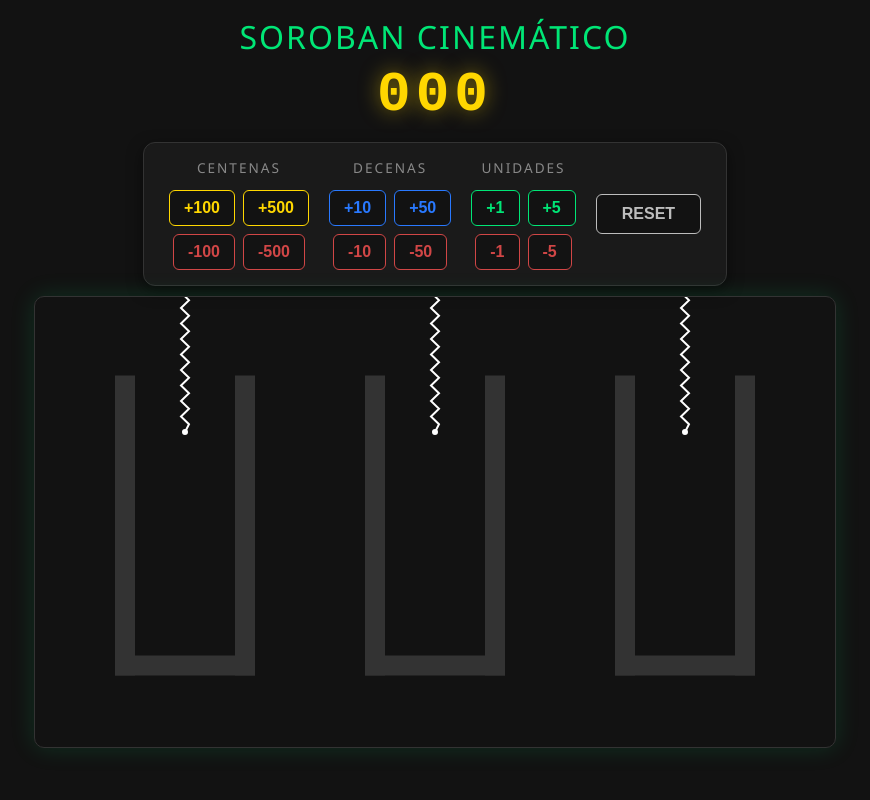
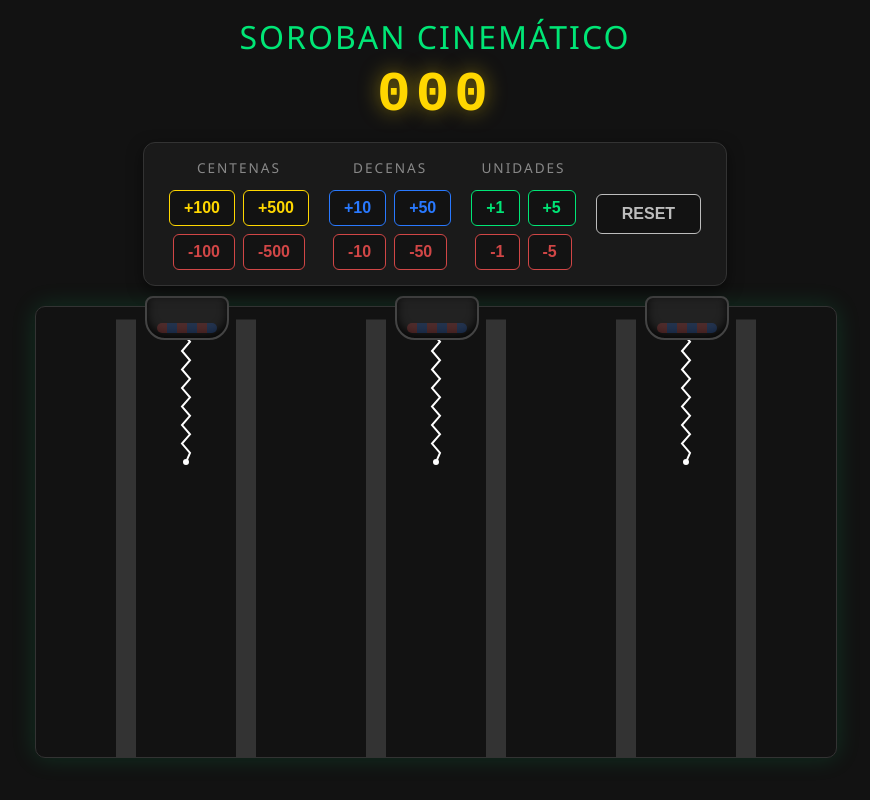
Before and after one commit to RenatoMRobles/Robles_Soroban_Cinematico, a Flask app: page / in a window 1280 px wide. Shown: the whole page, without its empty margins (205-1075 px from the left). Run offline with Flask 3, Linux system fonts and the light colour scheme.

Commit message:
Fase 7: HUD Electroimanes y Reparacion Cuantica de Tombolochas

```diff
--- a/templates/index.html
+++ b/templates/index.html
@@ -18,13 +18,8 @@
             font-family: 'Courier New', Courier, monospace; letter-spacing: 5px;
         }
 
-        #canvas-container {
-            width: 800px; height: 450px; border: 1px solid #333;
-            box-shadow: 0 0 25px rgba(0, 230, 118, 0.15); border-radius: 10px;
-        }
-
         .panel-control {
-            display: flex; gap: 20px; margin-bottom: 10px;
+            display: flex; gap: 20px; margin-bottom: 20px; z-index: 20;
             background: #1A1A1A; padding: 15px 25px; border-radius: 12px;
             border: 1px solid #333; box-shadow: 0 5px 15px rgba(0,0,0,0.5);
         }
@@ -40,12 +35,54 @@
         .btn-u { color: #00E676; border-color: #00E676; } .btn-u:hover { background-color: #00E676; color: #121212; }
         .btn-d { color: #2979FF; border-color: #2979FF; } .btn-d:hover { background-color: #2979FF; color: #121212; }
         .btn-c { color: #FFD700; border-color: #FFD700; } .btn-c:hover { background-color: #FFD700; color: #121212; }
+        .btn-sub { color: #FF5252; border-color: #FF5252; opacity: 0.8;} .btn-sub:hover { background-color: #FF5252; color: #121212; opacity: 1;}
+        .btn-reset { color: #BDBDBD; border-color: #BDBDBD; height: 100%; align-self: center; padding: 10px 25px;} .btn-reset:hover { background-color: #BDBDBD; color: #121212; }
 
-        .btn-sub { color: #FF5252; border-color: #FF5252; opacity: 0.8;}
-        .btn-sub:hover { background-color: #FF5252; color: #121212; opacity: 1;}
+        /* 🎬 Escenario de Simulación para posicionar los imanes */
+        #escenario {
+            position: relative;
+            width: 800px; height: 450px;
+        }
 
-        .btn-reset { color: #BDBDBD; border-color: #BDBDBD; height: 100%; align-self: center; padding: 10px 25px;}
-        .btn-reset:hover { background-color: #BDBDBD; color: #121212; }
+        #canvas-container {
+            width: 100%; height: 100%; border: 1px solid #333;
+            box-shadow: 0 0 25px rgba(0, 230, 118, 0.15); border-radius: 10px;
+            background-color: transparent;
+        }
+
+        /* 🧲 Estilo del Electroimán Corporativo */
+        .iman-visual {
+            position: absolute;
+            top: -10px;
+            width: 80px; height: 35px;
+            background: #222;
+            border: 2px solid #444;
+            border-radius: 8px 8px 20px 20px;
+            box-shadow: inset 0 -5px 10px rgba(0,0,0,0.8);
+            transition: all 0.3s cubic-bezier(0.175, 0.885, 0.32, 1.275);
+            z-index: 10;
+            display: flex; justify-content: center; align-items: flex-end; padding-bottom: 5px;
+        }
+
+        .iman-visual::after {
+            content: ''; width: 60px; height: 10px;
+            background: repeating-linear-gradient(90deg, #FF5252, #FF5252 10px, #2979FF 10px, #2979FF 20px);
+            border-radius: 5px; opacity: 0.2; transition: opacity 0.3s ease;
+        }
+
+        /* Efecto cuando se activa la resta */
+        .iman-visual.activo {
+            top: 20px; /* Desciende */
+            box-shadow: 0 25px 50px rgba(0, 230, 118, 0.6), inset 0 -5px 10px rgba(0,0,0,0.8);
+            border-color: #00E676;
+        }
+        .iman-visual.activo::after { opacity: 1; box-shadow: 0 0 15px #00E676; }
+
+        /* Posiciones exactas sobre cada columna */
+        #iman-C { left: 110px; }
+        #iman-D { left: 360px; }
+        #iman-U { left: 610px; }
+
     </style>
 </head>
 <body>
@@ -55,41 +92,28 @@
     <div class="panel-control">
         <div class="columna-btns">
             <span class="titulo-col">Centenas</span>
-            <div class="fila-btns">
-                <button class="btn-c" onclick="operar('C', 1)">+100</button>
-                <button class="btn-c" onclick="operar('C', 5)">+500</button>
-            </div>
-            <div class="fila-btns">
-                <button class="btn-sub" onclick="operar('C', -1)">-100</button>
-                <button class="btn-sub" onclick="operar('C', -5)">-500</button>
-            </div>
+            <div class="fila-btns"><button class="btn-c" onclick="operar('C', 1)">+100</button><button class="btn-c" onclick="operar('C', 5)">+500</button></div>
+            <div class="fila-btns"><button class="btn-sub" onclick="operar('C', -1)">-100</button><button class="btn-sub" onclick="operar('C', -5)">-500</button></div>
         </div>
         <div class="columna-btns">
             <span class="titulo-col">Decenas</span>
-            <div class="fila-btns">
-                <button class="btn-d" onclick="operar('D', 1)">+10</button>
-                <button class="btn-d" onclick="operar('D', 5)">+50</button>
-            </div>
-            <div class="fila-btns">
-                <button class="btn-sub" onclick="operar('D', -1)">-10</button>
-                <button class="btn-sub" onclick="operar('D', -5)">-50</button>
-            </div>
+            <div class="fila-btns"><button class="btn-d" onclick="operar('D', 1)">+10</button><button class="btn-d" onclick="operar('D', 5)">+50</button></div>
+            <div class="fila-btns"><button class="btn-sub" onclick="operar('D', -1)">-10</button><button class="btn-sub" onclick="operar('D', -5)">-50</button></div>
         </div>
         <div class="columna-btns">
             <span class="titulo-col">Unidades</span>
-            <div class="fila-btns">
-                <button class="btn-u" onclick="operar('U', 1)">+1</button>
-                <button class="btn-u" onclick="operar('U', 5)">+5</button>
-            </div>
-            <div class="fila-btns">
-                <button class="btn-sub" onclick="operar('U', -1)">-1</button>
-                <button class="btn-sub" onclick="operar('U', -5)">-5</button>
-            </div>
+            <div class="fila-btns"><button class="btn-u" onclick="operar('U', 1)">+1</button><button class="btn-u" onclick="operar('U', 5)">+5</button></div>
+            <div class="fila-btns"><button class="btn-sub" onclick="operar('U', -1)">-1</button><button class="btn-sub" onclick="operar('U', -5)">-5</button></div>
         </div>
         <button class="btn-reset" onclick="limpiarSoroban()">RESET</button>
     </div>
 
-    <div id="canvas-container"></div>
+    <div id="escenario">
+        <div id="iman-C" class="iman-visual"></div>
+        <div id="iman-D" class="iman-visual"></div>
+        <div id="iman-U" class="iman-visual"></div>
+        <div id="canvas-container"></div>
+    </div>
 
     <script>
         let audioCtx;
@@ -97,8 +121,7 @@
             if (!audioCtx) audioCtx = new (window.AudioContext || window.webkitAudioContext)();
             if (audioCtx.state === 'suspended') audioCtx.resume();
 
-            const osc = audioCtx.createOscillator();
-            const gainNode = audioCtx.createGain();
+            const osc = audioCtx.createOscillator(); const gainNode = audioCtx.createGain();
             osc.connect(gainNode); gainNode.connect(audioCtx.destination);
             let ahora = audioCtx.currentTime;
 
@@ -107,9 +130,10 @@
                 gainNode.gain.setValueAtTime(0.1, ahora); gainNode.gain.exponentialRampToValueAtTime(0.01, ahora + 0.1);
                 osc.start(ahora); osc.stop(ahora + 0.1);
             } else if (tipo === 'sub') {
-                osc.type = 'triangle'; osc.frequency.setValueAtTime(400, ahora); osc.frequency.exponentialRampToValueAtTime(150, ahora + 0.15);
-                gainNode.gain.setValueAtTime(0.1, ahora); gainNode.gain.exponentialRampToValueAtTime(0.01, ahora + 0.15);
-                osc.start(ahora); osc.stop(ahora + 0.15);
+                // Sonido magnético de succión
+                osc.type = 'square'; osc.frequency.setValueAtTime(200, ahora); osc.frequency.exponentialRampToValueAtTime(800, ahora + 0.3);
+                gainNode.gain.setValueAtTime(0.05, ahora); gainNode.gain.exponentialRampToValueAtTime(0.01, ahora + 0.3);
+                osc.start(ahora); osc.stop(ahora + 0.3);
             } else if (tipo === 'magia') {
                 osc.type = 'sine'; osc.frequency.setValueAtTime(800, ahora); osc.frequency.setValueAtTime(1200, ahora + 0.1); osc.frequency.setValueAtTime(1600, ahora + 0.2);
                 gainNode.gain.setValueAtTime(0.1, ahora); gainNode.gain.linearRampToValueAtTime(0, ahora + 0.3);
@@ -118,28 +142,27 @@
         }
 
         const Engine = Matter.Engine, Render = Matter.Render, Runner = Matter.Runner,
-              Bodies = Matter.Bodies, Body = Matter.Body, Constraint = Matter.Constraint,
-              Composite = Matter.Composite;
+              Bodies = Matter.Bodies, Body = Matter.Body, Constraint = Matter.Constraint, Composite = Matter.Composite;
 
         const engine = Engine.create();
         const render = Render.create({
-            element: document.getElementById('canvas-container'),
-            engine: engine,
+            element: document.getElementById('canvas-container'), engine: engine,
             options: { width: 800, height: 450, wireframes: false, background: 'transparent' }
         });
 
         const opPared = { render: { fillStyle: '#333' } };
 
-        // 🛠️ FIX 1: Paredes más altas para evitar que las canicas caigan al vacío
+        // 🛠️ FIX FÍSICO MÁXIMO: Paredes extremadamente altas para atrapar cualquier spawn
         function crearColumna(x) {
-            const base = Bodies.rectangle(x, 320, 140, 20, opPared);
-            const izq = Bodies.rectangle(x - 60, 180, 20, 300, opPared); // Paredes más largas
-            const der = Bodies.rectangle(x + 60, 180, 20, 300, opPared);
+            const base = Bodies.rectangle(x, 340, 140, 40, opPared); // Suelo más grueso
+            // Las paredes ahora cubren desde y=-150 hasta el suelo. Nada se escapa.
+            const izq = Bodies.rectangle(x - 60, 100, 20, 500, opPared);
+            const der = Bodies.rectangle(x + 60, 100, 20, 500, opPared);
             const contenedor = Body.create({ parts: [base, izq, der], friction: 0.5, mass: 10, inertia: Infinity });
-            const ancla = Bodies.circle(x, -20, 10, { isStatic: true, render: { visible: false } });
+            const ancla = Bodies.circle(x, -30, 10, { isStatic: true, render: { visible: false } });
             const resorte = Constraint.create({
-                bodyA: ancla, bodyB: contenedor, pointB: { x: 0, y: -120 },
-                stiffness: 0.007, damping: 0.1, length: 150
+                bodyA: ancla, bodyB: contenedor, pointB: { x: 0, y: -160 },
+                stiffness: 0.007, damping: 0.1, length: 180
             });
             Composite.add(engine.world, [contenedor, ancla, resorte]);
         }
@@ -154,23 +177,30 @@
             document.getElementById('marcador').innerText = total.toString().padStart(3, '0');
         }
 
+        // 🧲 ANIMACIÓN DEL IMÁN DOM
+        function animarImanVisual(columna) {
+            let ids = columna === 'ALL' ? ['iman-C', 'iman-D', 'iman-U'] : ['iman-' + columna];
+            ids.forEach(id => {
+                let el = document.getElementById(id);
+                if(el) {
+                    el.classList.add('activo');
+                    setTimeout(() => el.classList.remove('activo'), 500); // Se apaga después de medio segundo
+                }
+            });
+        }
+
         function limpiarSoroban() {
-            reproducirSonido('sub');
-            aplicarImanMagnetico('ALL');
+            reproducirSonido('sub'); animarImanVisual('ALL');
+            aplicarFuerzaMagnetica('ALL');
             setTimeout(() => {
                 canicasCuerpos.forEach(c => Composite.remove(engine.world, c));
-                canicasCuerpos = [];
-                valU = 0; valD = 0; valC = 0;
-                actualizarMarcador();
-            }, 500);
+                canicasCuerpos = []; valU = 0; valD = 0; valC = 0; actualizarMarcador();
+            }, 400);
         }
 
-        // 🛠️ FIX 2: Offset en Y para evitar que choquen al nacer y exploten
         function crearCanicaFisica(columna, valorMag, offsetY = 0) {
             let x = columna === 'U' ? 650 : (columna === 'D' ? 400 : 150);
-
-            // Un pequeño offset aleatorio en X para que se acomoden más natural
-            x = x + (Math.random() * 10 - 5);
+            x = x + (Math.random() * 8 - 4); // Offset natural
 
             let radio = valorMag === 1 ? 15 : 30;
             let masa = valorMag === 1 ? 2 : 10;
@@ -180,88 +210,81 @@
             if (columna === 'D') color = valorMag === 1 ? '#2979FF' : '#B388FF';
             if (columna === 'C') color = valorMag === 1 ? '#FFD700' : '#FF6D00';
 
-            // Redujimos la restitución (rebote) de 0.5 a 0.2 para que no salten tanto
-            let nuevaCanica = Bodies.circle(x, -50 - offsetY, radio, { restitution: 0.2, mass: masa, friction: 0.01, render: { fillStyle: color } });
-            canicasCuerpos.push(nuevaCanica);
-            Composite.add(engine.world, nuevaCanica);
+            // Aparecen dentro de los límites seguros de las nuevas paredes altas
+            let nuevaCanica = Bodies.circle(x, -30 - offsetY, radio, {
+                restitution: 0.3, mass: masa, frictionAir: 0.015, render: { fillStyle: color }
+            });
+            canicasCuerpos.push(nuevaCanica); Composite.add(engine.world, nuevaCanica);
         }
 
-        // 🧲 FIX 3: La función de Ingraved / Imán
-        function aplicarImanMagnetico(columnaAfectada) {
+        // 🧲 FÍSICA DE SUCCIÓN
+        function aplicarFuerzaMagnetica(columnaAfectada) {
             let xCentro = columnaAfectada === 'U' ? 650 : (columnaAfectada === 'D' ? 400 : (columnaAfectada === 'C' ? 150 : -1));
-
             canicasCuerpos.forEach(c => {
-                // Si es ALL, o si la canica pertenece a la columna afectada (margen de 70px)
                 if (columnaAfectada === 'ALL' || Math.abs(c.position.x - xCentro) < 70) {
-                    // Aplicar fuerza anti-gravedad hacia arriba
-                    Matter.Body.applyForce(c, c.position, { x: (Math.random() - 0.5) * 0.02, y: -0.06 * c.mass });
+                    // Succión fuerte hacia arriba y hacia el centro del imán
+                    let dx = (xCentro - c.position.x) * 0.0005;
+                    Matter.Body.applyForce(c, c.position, { x: dx, y: -0.07 * c.mass });
                 }
             });
         }
 
         function operar(columna, valor) {
+            if (valor < 0) {
+                // Validación para evitar restar por debajo de cero cuántico
+                let totalActual = (valC * 100) + (valD * 10) + valU;
+                let valorAbsoluto = Math.abs(valor) * (columna === 'U' ? 1 : (columna === 'D' ? 10 : 100));
+                if (totalActual - valorAbsoluto < 0) return; // Rechazamos la operación si nos lleva a negativos
+            }
+
             reproducirSonido(valor > 0 ? 'add' : 'sub');
 
-            if (columna === 'U') valU += valor;
-            if (columna === 'D') valD += valor;
-            if (columna === 'C') valC += valor;
-
-            let totalCalculado = (valC * 100) + (valD * 10) + valU;
-            if (totalCalculado < 0) { valC = 0; valD = 0; valU = 0; }
+            if (columna === 'U') valU += valor; if (columna === 'D') valD += valor; if (columna === 'C') valC += valor;
 
             if (valor > 0) {
-                // Suma normal
-                crearCanicaFisica(columna, Math.abs(valor));
-                actualizarMarcador();
+                crearCanicaFisica(columna, Math.abs(valor)); actualizarMarcador();
                 setTimeout(() => sincronizarEstadoFisico(false), 500);
             } else {
-                // 🧲 EFECTO IMÁN EN LA RESTA
-                aplicarImanMagnetico(columna);
-                // Le damos 400ms para que las canicas "vuelen" hacia arriba antes de reconstruir
+                // 🧲 EFECTO IMÁN VISUAL Y FÍSICO COMBINADO
+                animarImanVisual(columna);
+                aplicarFuerzaMagnetica(columna);
                 setTimeout(() => sincronizarEstadoFisico(true), 400);
             }
         }
 
         function sincronizarEstadoFisico(forzarReconstruccion) {
             let total = (valC * 100) + (valD * 10) + valU;
-            if (total > 999) total = 999;
-            if (total < 0) total = 0;
+            if (total > 999) total = 999; if (total < 0) total = 0;
 
-            let nC = Math.floor(total / 100);
-            let nD = Math.floor((total % 100) / 10);
-            let nU = total % 10;
+            let nC = Math.floor(total / 100); let nD = Math.floor((total % 100) / 10); let nU = total % 10;
 
             if (nC !== valC || nD !== valD || nU !== valU || forzarReconstruccion) {
-
                 if(nC > valC || nD > valD) reproducirSonido('magia');
-
                 valC = nC; valD = nD; valU = nU;
 
-                canicasCuerpos.forEach(c => Composite.remove(engine.world, c));
-                canicasCuerpos = [];
+                canicasCuerpos.forEach(c => Composite.remove(engine.world, c)); canicasCuerpos = [];
 
-                // Reconstrucción en Cascada (El offset evita que choquen al nacer)
+                // 🛠️ FIX FÍSICO: Espaciado de spawn garantizado. La tombolocha necesita 60px de espacio.
                 let dropOffset = 0;
                 let c5 = Math.floor(valC / 5); let c1 = valC % 5;
-                for(let i=0; i<c5; i++) { crearCanicaFisica('C', 5, dropOffset); dropOffset += 40; }
-                for(let i=0; i<c1; i++) { crearCanicaFisica('C', 1, dropOffset); dropOffset += 30; }
+                for(let i=0; i<c5; i++) { crearCanicaFisica('C', 5, dropOffset); dropOffset += 65; } // Más espacio
+                for(let i=0; i<c1; i++) { crearCanicaFisica('C', 1, dropOffset); dropOffset += 35; }
 
                 dropOffset = 0;
                 let d5 = Math.floor(valD / 5); let d1 = valD % 5;
-                for(let i=0; i<d5; i++) { crearCanicaFisica('D', 5, dropOffset); dropOffset += 40; }
-                for(let i=0; i<d1; i++) { crearCanicaFisica('D', 1, dropOffset); dropOffset += 30; }
+                for(let i=0; i<d5; i++) { crearCanicaFisica('D', 5, dropOffset); dropOffset += 65; }
+                for(let i=0; i<d1; i++) { crearCanicaFisica('D', 1, dropOffset); dropOffset += 35; }
 
                 dropOffset = 0;
                 let u5 = Math.floor(valU / 5); let u1 = valU % 5;
-                for(let i=0; i<u5; i++) { crearCanicaFisica('U', 5, dropOffset); dropOffset += 40; }
-                for(let i=0; i<u1; i++) { crearCanicaFisica('U', 1, dropOffset); dropOffset += 30; }
+                for(let i=0; i<u5; i++) { crearCanicaFisica('U', 5, dropOffset); dropOffset += 65; }
+                for(let i=0; i<u1; i++) { crearCanicaFisica('U', 1, dropOffset); dropOffset += 35; }
             }
             actualizarMarcador();
         }
 
         Render.run(render);
-        const runner = Runner.create();
-        Runner.run(runner, engine);
+        const runner = Runner.create(); Runner.run(runner, engine);
     </script>
 </body>
 </html>
```
